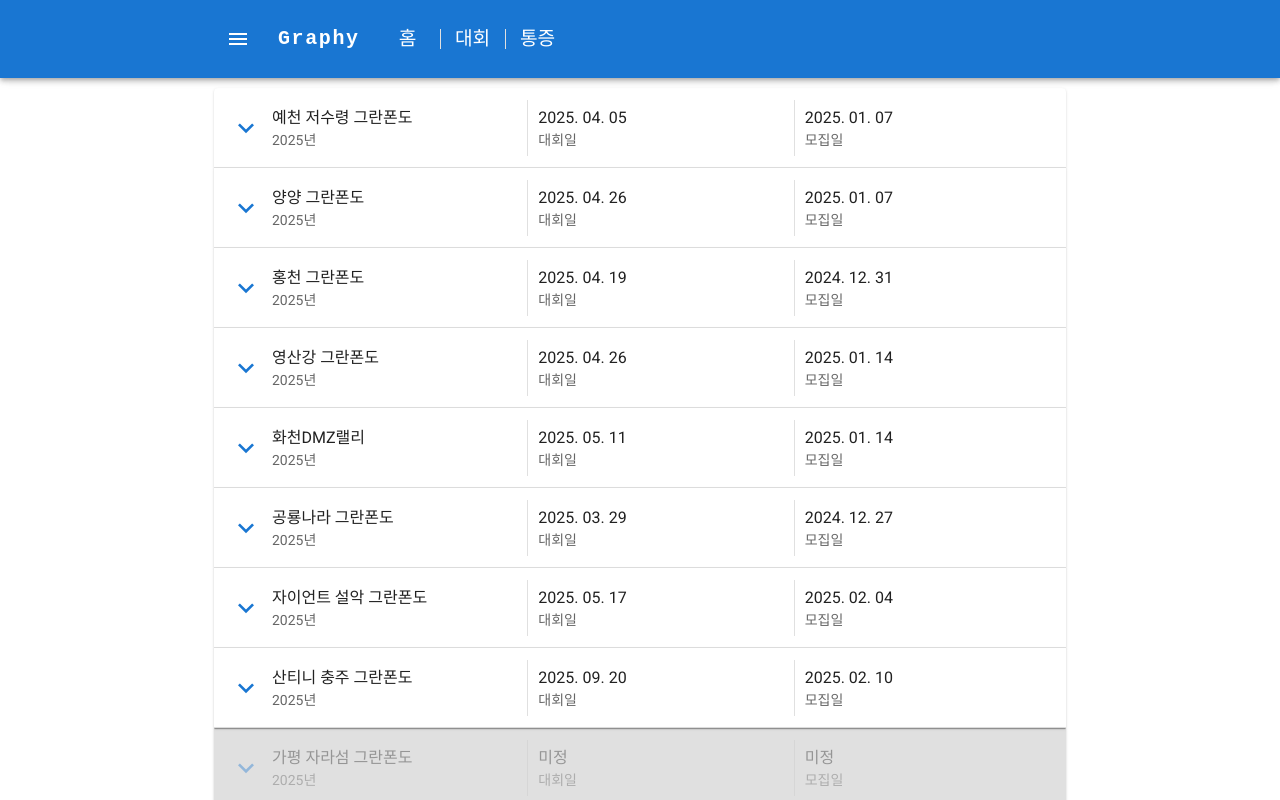
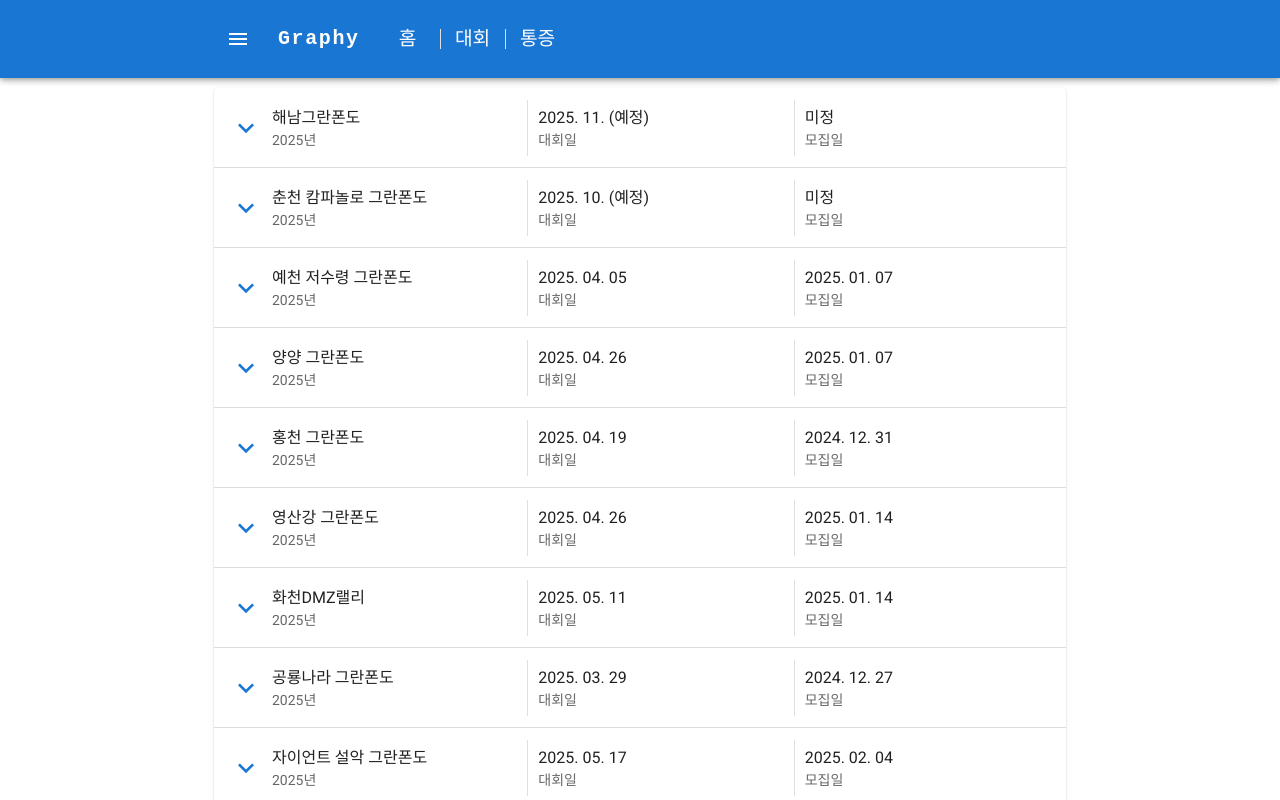
Before and after one commit to grapheople/inmyroom, a Next.js app: page /cycling/competition in a window 1280 px wide. Shown: the top 800 px of the page. Built offline with nearby package versions, Linux system fonts and the light colour scheme; what @mui/material-nextjs would draw is missing.

Commit message:
ads추가

```diff
--- a/app/cycling/competition/page.tsx
+++ b/app/cycling/competition/page.tsx
@@ -55,6 +55,14 @@ const ResponsiveDetailView: React.FC = () => {
                             return aDate.getTime() - bDate.getTime() || a.id - b.id;
                         }
 
+                        if(a.eventStartDate) {
+                            return -1
+                        }
+
+                        if (b.eventStartDate) {
+                            return 1;
+                        }
+
                         if (!aDate && !bDate) {
                             return a.id - b.id;
                         }
@@ -105,7 +113,7 @@ const ResponsiveDetailView: React.FC = () => {
                                     <ListItemText
                                         primary={`${
                                             item.eventStartDate
-                                                ? moment(item.eventStartDate).format("YYYY. MM. DD")
+                                                ? item.upcoming ? moment(item.eventStartDate).format("YYYY. MM.") + " (예정)" : moment(item.eventStartDate).format("YYYY. MM. DD")
                                                 : "미정"
                                         }`}
                                         secondary={`대회일`}
--- a/data/granfondo.ts
+++ b/data/granfondo.ts
@@ -16,6 +16,7 @@ export const competitionData: CompetitionItem[] = [
         "goal2": "획득고도 1500m",
         "goal3": null,
         "goal4": null,
+        "upcoming": false,
         "imgs": []
     },
     {
@@ -33,6 +34,7 @@ export const competitionData: CompetitionItem[] = [
         "goal2": "획득고도 1594m",
         "goal3": null,
         "goal4": null,
+        "upcoming": false,
         "imgs": [
         ]
     },
@@ -51,6 +53,7 @@ export const competitionData: CompetitionItem[] = [
         "goal2": null,
         "goal3": null,
         "goal4": null,
+        "upcoming": false,
         "imgs": []
     },
     {
@@ -68,6 +71,7 @@ export const competitionData: CompetitionItem[] = [
         "goal2": "획득고도 2380m",
         "goal3": null,
         "goal4": null,
+        "upcoming": false,
         "imgs": []
     },
     {
@@ -85,6 +89,7 @@ export const competitionData: CompetitionItem[] = [
         "goal2": "획득고도 1000m",
         "goal3": null,
         "goal4": null,
+        "upcoming": false,
         "imgs": []
     },
     {
@@ -102,6 +107,7 @@ export const competitionData: CompetitionItem[] = [
         "goal2": "획득고도 3670m",
         "goal3": null,
         "goal4": null,
+        "upcoming": false,
         "imgs": []
     },
     {
@@ -119,6 +125,7 @@ export const competitionData: CompetitionItem[] = [
         "goal2": null,
         "goal3": null,
         "goal4": null,
+        "upcoming": false,
         "imgs": []
     },
     {
@@ -136,23 +143,25 @@ export const competitionData: CompetitionItem[] = [
         "goal2": null,
         "goal3": null,
         "goal4": null,
+        "upcoming": false,
         "imgs": []
     },
     {
         "id": 9,
         "year": "2025",
         "name": "춘천 캄파놀로 그란폰도",
-        "host": "",
-        "location": "",
-        "eventStartDate": null,
+        "host": "춘천시",
+        "location": "송암스포츠타운",
+        "eventStartDate": new Date("2025-10-19T09:00:00"),
         "regStartDate": null,
         "regEndDate": null,
-        "link": "",
-        "fee": 0,
-        "goal1": null,
-        "goal2": null,
+        "link": "https://www.campagnologranfondo.kr/",
+        "fee": 70000,
+        "goal1": "거리 123km",
+        "goal2": "획득고도 2,634m",
         "goal3": null,
         "goal4": null,
+        "upcoming": true,
         "imgs": []
     },
     {
@@ -170,6 +179,7 @@ export const competitionData: CompetitionItem[] = [
         "goal2": null,
         "goal3": null,
         "goal4": null,
+        "upcoming": true,
         "imgs": []
     },
     {
@@ -187,6 +197,7 @@ export const competitionData: CompetitionItem[] = [
         "goal2": null,
         "goal3": null,
         "goal4": null,
+        "upcoming": true,
         "imgs": []
     },
     {
@@ -204,6 +215,7 @@ export const competitionData: CompetitionItem[] = [
         "goal2": null,
         "goal3": null,
         "goal4": null,
+        "upcoming": true,
         "imgs": []
     },
     {
@@ -221,6 +233,7 @@ export const competitionData: CompetitionItem[] = [
         "goal2": null,
         "goal3": null,
         "goal4": null,
+        "upcoming": true,
         "imgs": []
     },
     {
@@ -238,6 +251,25 @@ export const competitionData: CompetitionItem[] = [
         "goal2": "획득고도 3670m",
         "goal3": null,
         "goal4": null,
+        "upcoming": false,
+        "imgs": []
+    },
+    {
+        "id": 15,
+        "year": "2025",
+        "name": "해남그란폰도",
+        "host": "해남군",
+        "location": "해남우슬경기장",
+        "eventStartDate": new Date("2025-11-20T08:00:00"),
+        "regStartDate": null,
+        "regEndDate": null,
+        "link": "https://www.thebike.co.kr/bbs/board.php?bo_table=10&wr_id=11391",
+        "fee": 60000,
+        "goal1": "거리 95km",
+        "goal2": "획득고도 741m",
+        "goal3": null,
+        "goal4": null,
+        "upcoming": true,
         "imgs": []
     }
 ];
--- a/types/competition/CompetitionItem.ts
+++ b/types/competition/CompetitionItem.ts
@@ -14,5 +14,6 @@ export interface CompetitionItem {
     goal2: string | null;
     goal3: string | null;
     goal4: string | null;
+    upcoming: boolean;
     imgs: string[];
 }
```
Also changed, not shown: public/ads.txt (added).
